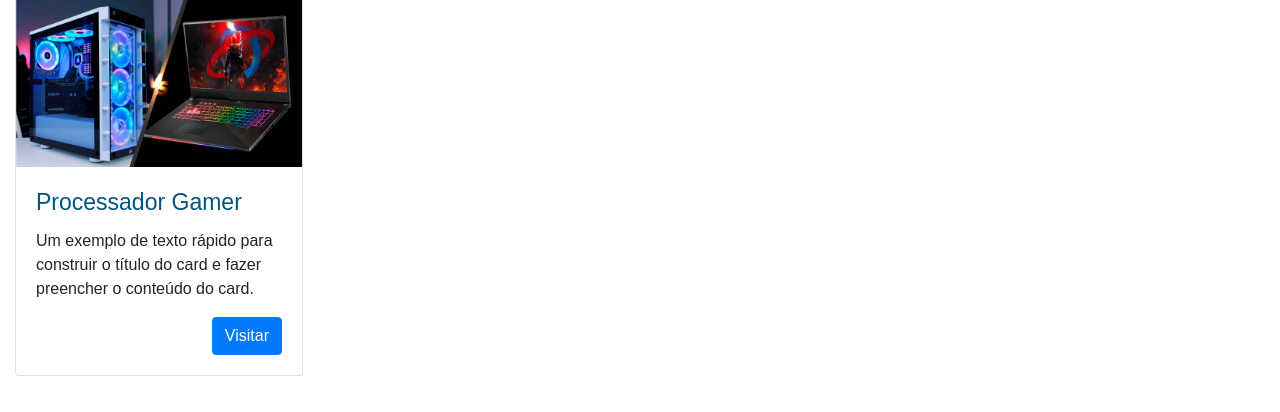
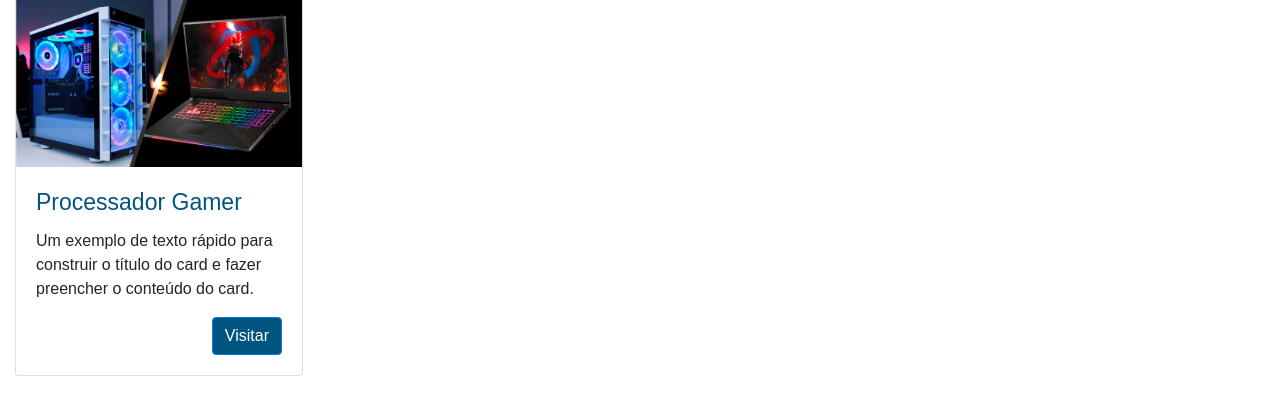
Before and after one commit to Andre-Antonio-Barbosa/Web--site-Produtos-, a plain HTML site: page index.html in a window 1280 px wide. Shown: the part 713-1125 px from the top of the page. Drawn offline with nearby package versions, Linux system fonts and the light colour scheme; no server answers.

Commit message:
button do banner

```diff
--- a/css/style.css
+++ b/css/style.css
@@ -87,9 +87,10 @@ h5{
 #cards{
     flex-wrap: wrap !important;
     justify-content: space-between;
-    width: 1200px;
+    width: 1100px;
     font-size: 16px;
     gap: 2px;
+    padding-right: -30px;
 }
 
 .card-text{
@@ -230,6 +231,7 @@ footer p{
 .btn{
     float: right;
     margin-left: 15px;
+    background-color: #005480;
 }
 
 #pesquisar{
```
